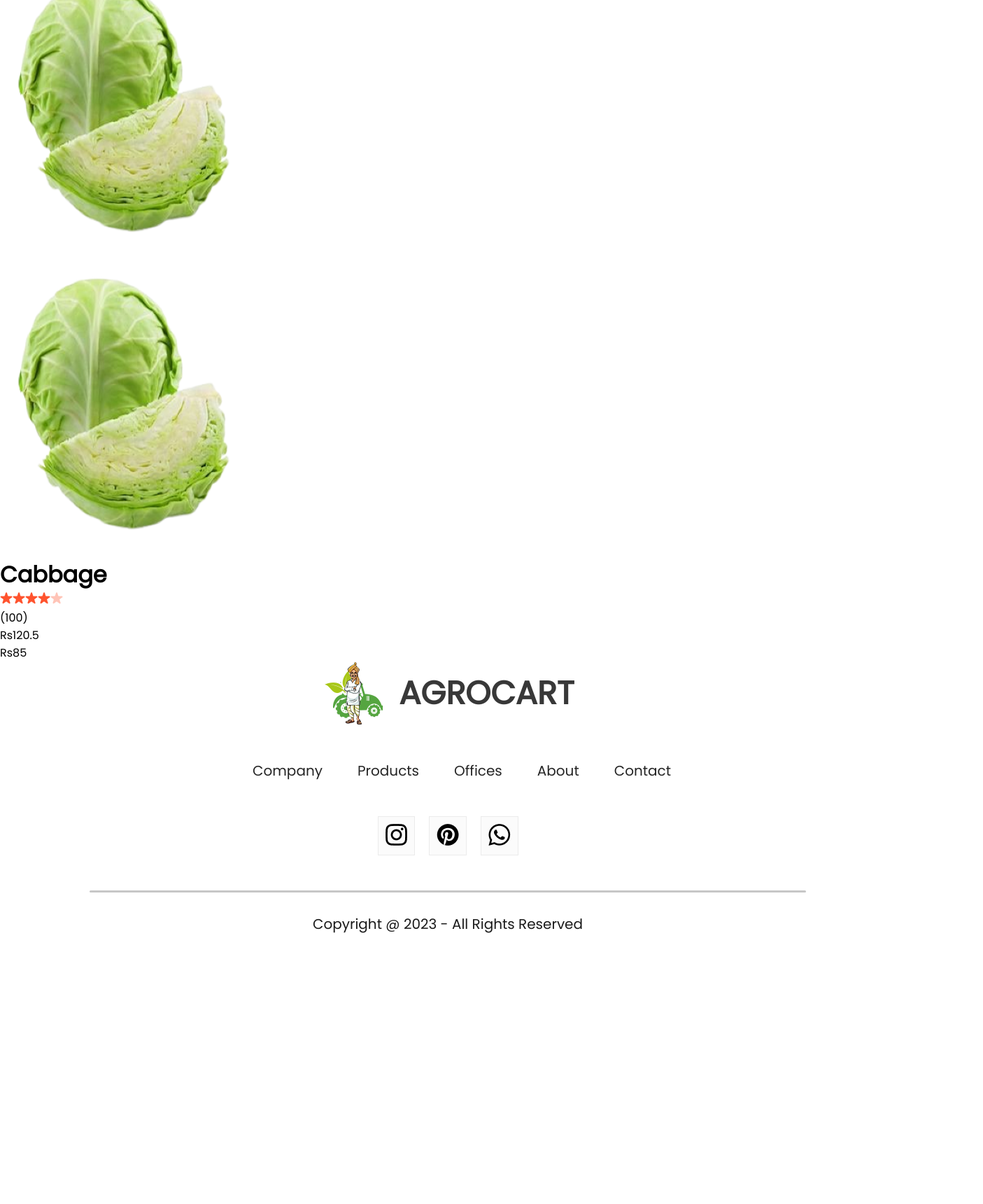
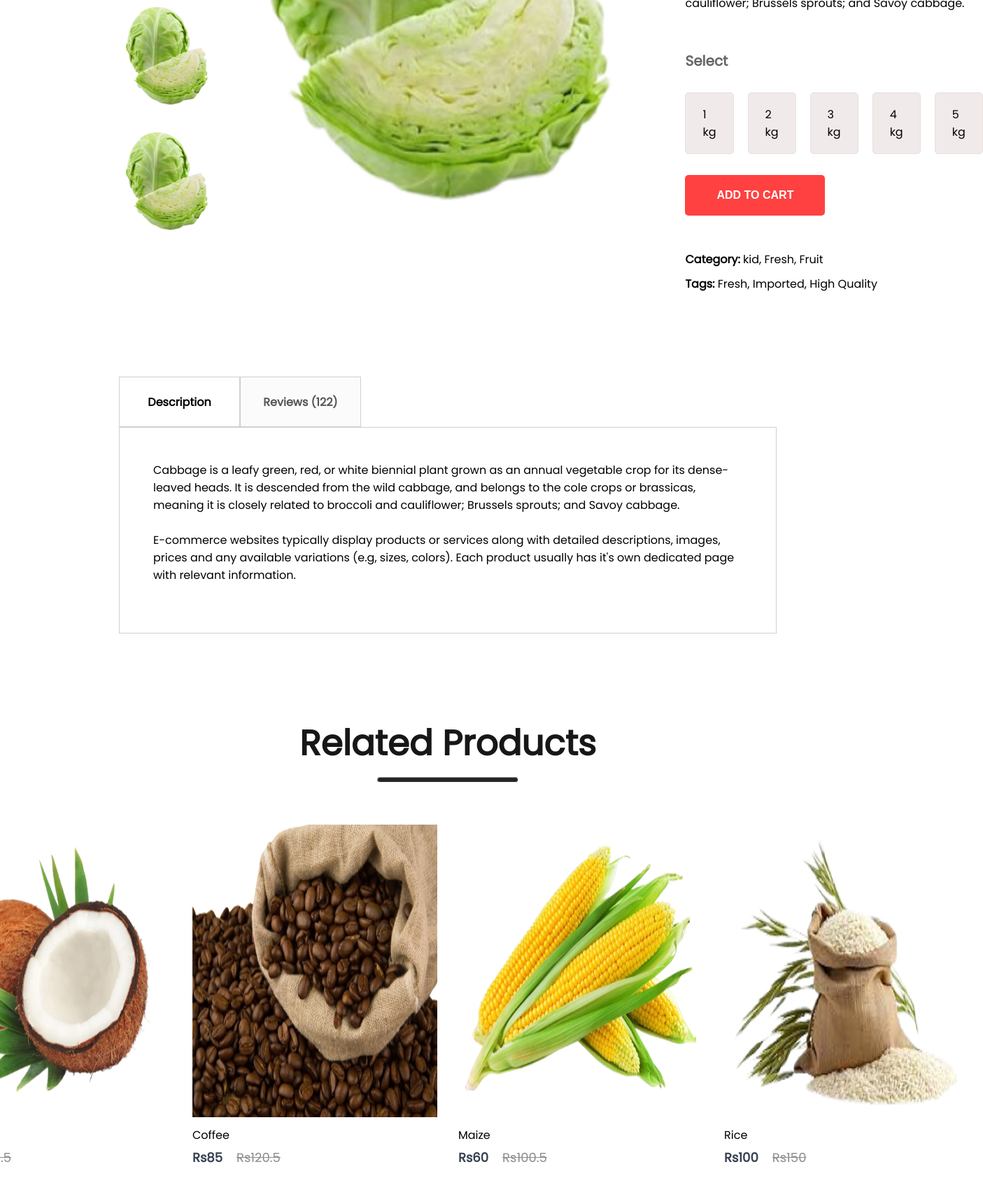
Before and after one commit to arslan-sb/zameen-bazaar, a React (Create React App) app in the folder frontend/: page /product/25 in a window 1280 px wide. Shown: the part 600-2320 px from the top of the page at 70% size, 1405 px wide, since content can reach past the window. Before the commit the page ends 1965 px from the top, so only its background shows below. Built offline with nearby package versions, Linux system fonts and the light colour scheme.

Commit message:
Product Page Completed

```diff
--- a/frontend/src/Components/Breadcrums/Breadcrum.css
+++ b/frontend/src/Components/Breadcrums/Breadcrum.css
@@ -0,0 +1,10 @@
+.breadcrum {
+  display: flex;
+  align-items: center;
+  gap: 8px;
+  color: #5e5e5e;
+  font-size: 16px;
+  font-weight: 600;
+  margin: 60px 170px;
+  text-transform: capitalize;
+}
--- a/frontend/src/Components/Breadcrums/Breadcrum.jsx
+++ b/frontend/src/Components/Breadcrums/Breadcrum.jsx
@@ -5,7 +5,7 @@
   const { product } = props;
   return (
     <div className='breadcrum'>
-      HOME <img src={arrow_icon} alt="" /> SHOP <img src={arrow_icon} alt="" /> {product.name}
+      HOME <img src={arrow_icon} alt="" /> SHOP <img src={arrow_icon} alt="" /> {product.category} <img src={arrow_icon} alt="" /> {product.name}
     </div>
   );
 };
--- /dev/null
+++ b/frontend/src/Components/DescriptionBox/DescriptionBox.css
@@ -0,0 +1,32 @@
+.descriptionbox {
+  margin: 120px 170px;
+}
+
+.descriptionbox-navigator {
+  display: flex;
+}
+
+.descriptionbox-nav-box {
+  display: flex;
+  align-items: center;
+  justify-content: center;
+  font-size: 16px;
+  font-weight: 600;
+  width: 171px;
+  height: 70px;
+  border: 1px solid #d0d0d0;
+}
+
+.descriptionbox-nav-box.fade {
+  background: #fbfbfb;
+  color: #555;
+}
+
+.descriptionbox-description {
+  display: flex;
+  flex-direction: column;
+  gap: 25px;
+  border: 1px solid #d0d0d0;
+  padding: 48px;
+  padding-bottom: 70px;
+}
--- /dev/null
+++ b/frontend/src/Components/DescriptionBox/DescriptionBox.jsx
@@ -0,0 +1,27 @@
+import React from "react";
+import "./DescriptionBox.css";
+
+const DescriptionBox = (props) => {
+  const { product } = props;
+  return (
+    <div className="descriptionbox">
+      <div className="descriptionbox-navigator">
+        <div className="descriptionbox-nav-box">Description</div>
+        <div className="descriptionbox-nav-box fade">Reviews (122)</div>
+      </div>
+      <div className="descriptionbox-description">
+        <p>
+          {product.discription}
+        </p>
+        <p>
+          E-commerce websites typically display products or services along with
+          detailed descriptions, images, prices and any available variations
+          (e.g, sizes, colors). Each product usually has it's own dedicated page
+          with relevant information.
+        </p>
+      </div>
+    </div>
+  );
+};
+
+export default DescriptionBox;
--- a/frontend/src/Components/Item/Item.jsx
+++ b/frontend/src/Components/Item/Item.jsx
@@ -5,7 +5,7 @@
   return (
 
     <div className='item'>
-      <Link to={`/product/${props.id}`}><img src={props.image} alt="" /></Link>
+      <Link to={`/product/${props.id}`}><img onClick={window.scrollTo(0, 0)} src={props.image} alt="" /></Link>
       <p>{props.name}</p>
       <div className='item-prices'>
         <div className="item-price-new">
--- a/frontend/src/Components/ProductDisplay/ProductDisplay.css
+++ b/frontend/src/Components/ProductDisplay/ProductDisplay.css
@@ -0,0 +1,110 @@
+.productdisplay {
+  display: flex;
+  margin: 0px 170px;
+}
+
+.productdisplay-left {
+  display: flex;
+  gap: 17px;
+}
+
+.productdisplay-img-list {
+  display: flex;
+  flex-direction: column;
+  gap: 16px;
+}
+
+.productdisplay-img-list img {
+  display: block;
+  height: 163px;
+  object-fit: contain;
+}
+
+.productdisplay-main-img {
+  width: 586px;
+  height: 700px;
+  object-fit: cover;
+  display: block;
+}
+
+.productdisplay-right {
+  margin: 0px 70px;
+  display: flex;
+  flex-direction: column;
+}
+
+.productdisplay-right h1 {
+  color: #3d3d3d;
+  font-size: 40px;
+  font-weight: 700;
+}
+
+.productdisplay-right-stars {
+  display: flex;
+  align-items: center;
+  margin-top: 13px;
+  gap: 5px;
+  color: #1c1c1c;
+  font-size: 16px;
+}
+
+.productdisplay-right-prices {
+  display: flex;
+  margin: 40px 0px;
+  gap: 30px;
+  font-size: 24px;
+  font-weight: 700;
+}
+
+.productdisplay-right-price-old {
+  color: #818181;
+  text-decoration: line-through;
+}
+
+.productdisplay-right-price-new {
+  color: #ff4141;
+}
+
+.productdisplay-right-size h1 {
+  margin-top: 55px;
+  color: #656565;
+  font-size: 20px;
+  font-weight: 600;
+}
+
+.productdisplay-right-sizes {
+  display: flex;
+  margin: 30px 0px;
+  gap: 20px;
+}
+
+.productdisplay-right-sizes div {
+  padding: 18px 24px;
+  background-color: #f1eaea;
+  border: 1px solid #e9dfdf;
+  border-radius: 3px;
+  cursor: pointer;
+  border-radius: 5px;
+}
+
+.productdisplay-right button {
+  padding: 20px 40px;
+  width: 200px;
+  font-size: 16px;
+  font-weight: 600;
+  color: white;
+  background: #ff4141;
+  margin-bottom: 40px;
+  border: none;
+  outline: none;
+  cursor: pointer;
+  border-radius: 5px;
+}
+
+.productdisplay-right-category {
+  margin-top: 10px;
+}
+
+.productdisplay-right-category span {
+  font-weight: 600;
+}
--- a/frontend/src/Components/ProductDisplay/ProductDisplay.jsx
+++ b/frontend/src/Components/ProductDisplay/ProductDisplay.jsx
@@ -34,8 +34,21 @@
           <div className="productdisplay-right-price-new">Rs{product.new_price}</div>
         </div>
         <div className="productdisplay-right-discription">
-
+          {product.discription}
         </div>
+        <div className="productdisplay-right-size">
+          <h1>Select</h1>
+          <div className="productdisplay-right-sizes">
+            <div>1 kg</div>
+            <div>2 kg</div>
+            <div>3 kg</div>
+            <div>4 kg</div>
+            <div>5 kg</div>
+          </div>
+        </div>
+        <button>ADD TO CART</button>
+        <p className="productdisplay-right-category"><span>Category: </span>{product.category}, Fresh, Fruit</p>
+        <p className="productdisplay-right-category"><span>Tags:</span> Fresh, Imported, High Quality</p>
       </div>
     </div>
   );
--- /dev/null
+++ b/frontend/src/Components/RelatedProducts/RelatedProducts.css
@@ -0,0 +1,26 @@
+.relatedproducts {
+  display: flex;
+  flex-direction: column;
+  align-items: center;
+  gap: 10px;
+  height: 90vh;
+}
+
+.relatedproducts h1 {
+  color: #171717;
+  font-size: 50px;
+  font-weight: 600;
+}
+
+.relatedproducts hr {
+  width: 200px;
+  height: 6px;
+  border-radius: 10px;
+  background: #252525;
+}
+
+.relatedproducts-item {
+  margin: 50px;
+  display: flex;
+  gap: 30px;
+}
--- /dev/null
+++ b/frontend/src/Components/RelatedProducts/RelatedProducts.jsx
@@ -0,0 +1,31 @@
+import React from "react";
+import "./RelatedProducts.css";
+import data_product from "../Assets/data";
+import Item from "../Item/Item";
+
+
+const RelatedProducts = () => {
+  return (
+    <div className="relatedproducts">
+      <h1>Related Products</h1>
+      <hr />
+      <div className="relatedproducts-item">
+        {data_product.map((item, idx) => {
+          return (
+            <Item
+              key={idx}
+              id={item.id}
+              name={item.name}
+              image={item.image}
+              new_price={item.new_price}
+              old_price={item.old_price}
+            />
+          );
+
+        })}
+      </div>
+    </div>
+  );
+};
+
+export default RelatedProducts;
--- a/frontend/src/Pages/Product.jsx
+++ b/frontend/src/Pages/Product.jsx
@@ -4,6 +4,8 @@
 import { useParams } from 'react-router-dom';
 import Breadcrum from '../Components/Breadcrums/Breadcrum';
 import ProductDisplay from '../Components/ProductDisplay/ProductDisplay';
+import DescriptionBox from '../Components/DescriptionBox/DescriptionBox';
+import RelatedProducts from '../Components/RelatedProducts/RelatedProducts';
 const Product = () => {
   const all_products = useContext(ShopContext);
   const { productId } = useParams();
@@ -11,7 +13,9 @@
   return (
     <div>
       <Breadcrum product={product} />
-      <ProductDisplay product={product}/>
+      <ProductDisplay product={product} />
+      <DescriptionBox product={product} />
+      <RelatedProducts />
 
     </div>
   );
```
